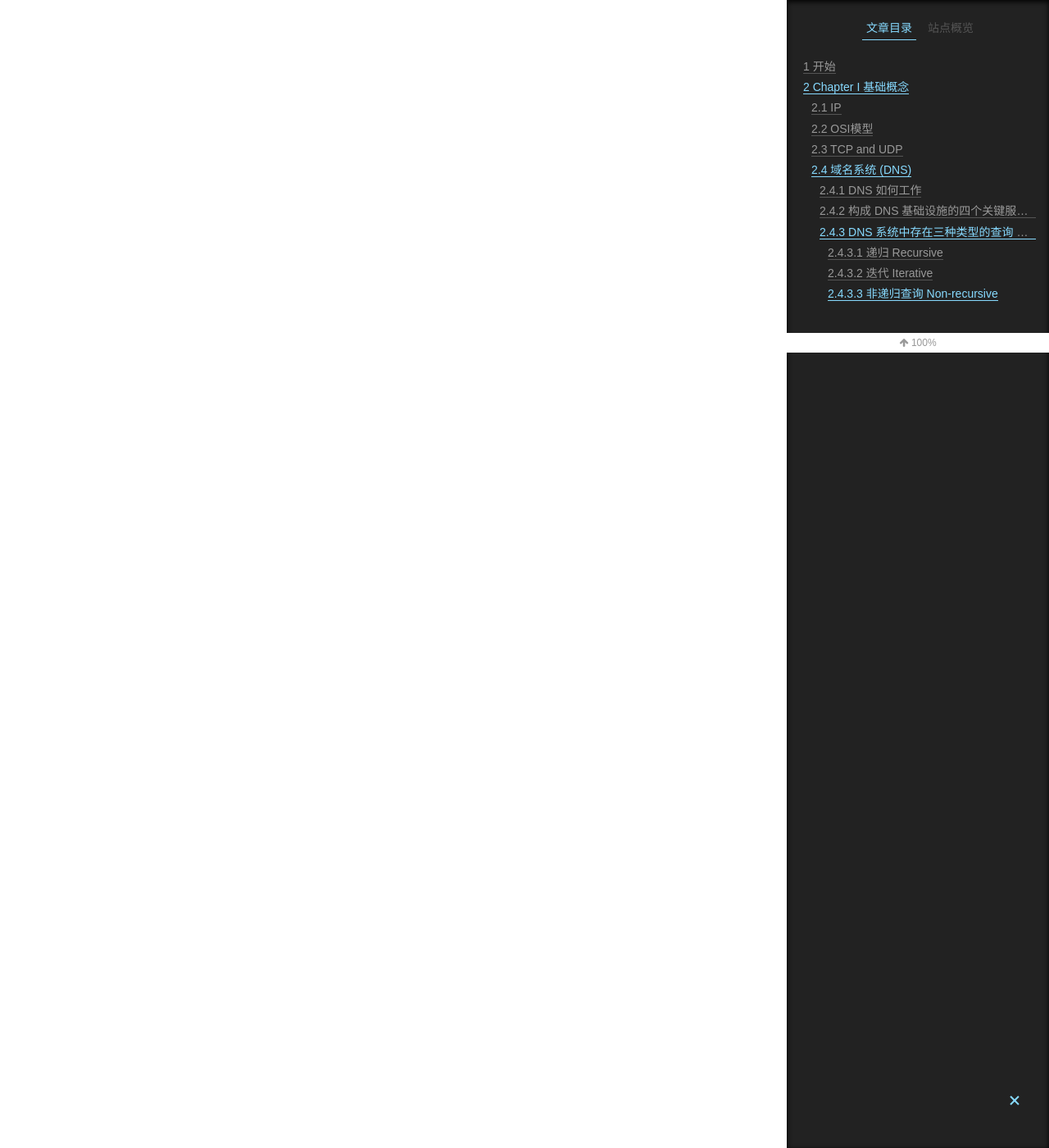
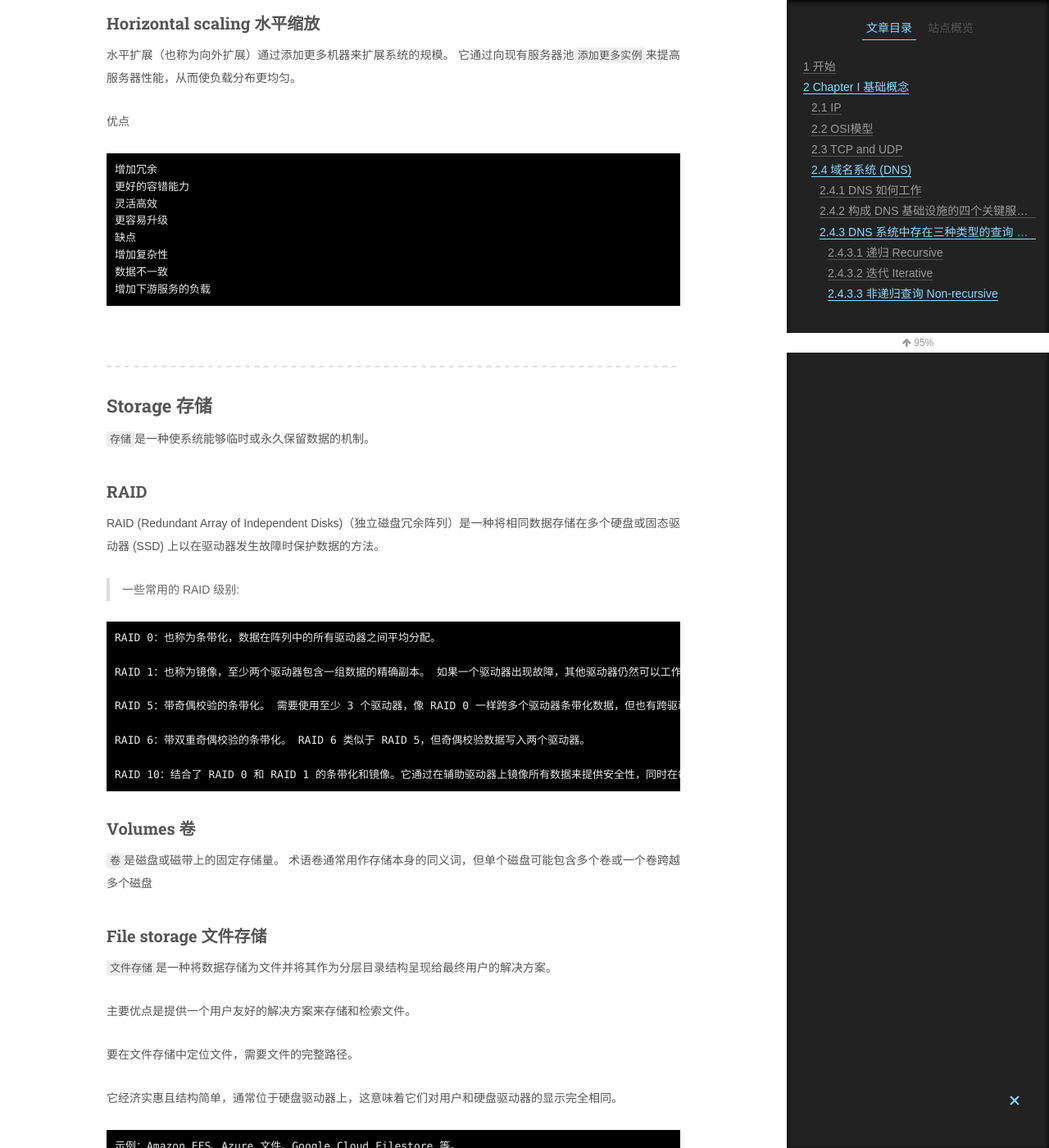
Before and after one commit to landybird/landybird.github.io, a Jekyll site: the page built from _posts/2022-12-12-系统设计.md, in a window 1280 px wide and 1400 px high, scrolled down 28421 px. Shown: the whole window at 82% size. Built offline with Jekyll 4.4.1, drawn with Linux system fonts in a browser that asks for light colours; some web fonts are replaced; a script that is not in the unit is left out; comment, search, counter and statistics services are not loaded; some of the changed text lies outside the part shown.

Commit message:
Update 2022-12-12-系统设计.md

```diff
--- a/_posts/2022-12-12-系统设计.md
+++ b/_posts/2022-12-12-系统设计.md
@@ -3,7 +3,7 @@ title: System Design 系统设计
 description: 了解如何大规模设计系统并准备系统设计面试
 categories:
 - System Design
-tags:
+  tags:
 - System Design
 ---
 
@@ -12,6 +12,8 @@ tags:
 
 
 > 原文引用 -- [System Design](https://kps.hashnode.dev/system-design-the-complete-course#heading-domain-name-system-dns)
+
+<br>
 
 
 # 开始
@@ -38,8 +40,15 @@ tags:
 
 ---
 
+<br>
+
+---
+
 
 # Chapter I 基础概念
+
+
+<br>
 
 ---
 
@@ -109,6 +118,10 @@ IPv6 是 1998 年引入的新协议。
     示例：它们更常用于消费设备和个人用途。
 
 
+
+<br>
+
+---
 
 ## OSI模型
 
@@ -208,6 +221,12 @@ Web 浏览器和电子邮件客户端等软件应用程序依赖`应用程序层
 两个设备的`物理层`还必须就信号约定达成一致，以便可以区分两个设备上的 1 和 0。
 
 
+
+<br>
+
+---
+
+
 ## TCP and UDP
 
 
@@ -260,6 +279,9 @@ TCP 提供从用户到服务器的有序数据传输（反之亦然），而 UDP
 
 
 
+<br>
+
+---
 
 
 
@@ -470,6 +492,12 @@ TTL 指定 DNS 客户端或服务器可以缓存记录的秒数。
 
     NS1
 
+
+<br>
+
+---
+
+
 ## 负载均衡 Load Balance
 
 `负载均衡`让我们可以在多个资源之间分配传入的网络流量，通过仅向在线资源发送请求来确保高可用性和可靠性,
@@ -581,7 +609,7 @@ DNS 负载平衡是在域名系统 (DNS) 中配置域的做法，以便客户端
 - `Weighted Round-robin`：建立在简单的 Round-robin 技术之上，使用管理员通过 DNS 记录分配的权重来考虑不同的服务器特性，例如计算和流量处理能力。
 
 - `最少连接`：新请求发送到当前与客户端的连接最少的服务器。
-每台服务器的相对计算能力是确定哪台服务器连接最少的因素。
+  每台服务器的相对计算能力是确定哪台服务器连接最少的因素。
 
 - `最短响应时间`：将请求发送到根据组合了最快响应时间和最少活动连接的公式选择的服务器。
 
@@ -628,6 +656,10 @@ DNS 负载平衡是在域名系统 (DNS) 中配置域的做法，以便客户端
 
     固定响应：返回请求的静态响应，例如错误消息。
 
+
+<br>
+
+---
 
 ## Clustering 集群
 
@@ -721,6 +753,10 @@ DNS 负载平衡是在域名系统 (DNS) 中配置域的做法，以便客户端
 
 此外，存储变得更难管理，共享存储设备必须防止节点相互覆盖，分布式数据存储必须保持同步。
 
+
+<br>
+
+---
 
 ## Caching 缓存
 
@@ -822,6 +858,12 @@ DNS 负载平衡是在域名系统 (DNS) 中配置域的做法，以便客户端
         我们可以通过让多个副本确认缓存中的写入来改进这一点。
 
 
+
+
+<br>
+
+---
+
 ## Content Delivery Network (CDN)  内容分发网络 (CDN)
 
 
@@ -890,6 +932,11 @@ DNS 负载平衡是在域名系统 (DNS) 中配置域的做法，以便客户端
     位置：如果我们的大多数观众位于 CDN 没有服务器的国家/地区，则我们网站上的数据可能需要比不使用任何 CDN 时传输得更远。
 
 
+
+<br>
+
+---
+
 ## Proxy 代理
 
 `代理服务器`是位于客户端和后端服务器之间的`硬件/软件中间件`。
@@ -956,3 +1003,176 @@ DNS 负载平衡是在域名系统 (DNS) 中配置域的做法，以便客户端
 通常，负载平衡器将流量路由到一组服务相同功能的服务器，而反向代理即使只有一个 Web 服务器或应用程序服务器也很有用。
 
 反向代理也可以充当负载均衡器，但反之则不行
+
+
+
+
+
+<br>
+
+---
+
+
+## Availability  可用性
+
+`可用性`是系统在特定时期内保持运行以执行其所需功能的时间。
+它是对系统、服务或机器在正常条件下保持运行的时间百分比的简单度量。
+
+
+如果可用性为 99.00%，则称其可用性为“2 个 9”，如果为 99.9%，则称为“3 个 9”，依此类推。
+
+<br>
+
+---
+
+
+## Scalability  可扩展性
+
+`可扩展性`是衡量系统通过添加或删除资源来满足需求来响应变化的能力。
+
+
+### Vertical scaling  垂直缩放
+
+垂直扩展（也称为向上扩展）通过为现有机器增加更多功能来扩展系统的可扩展性。
+换句话说，垂直扩展是指通过`增加硬件容量`来提高应用程序的能力。
+
+优点
+
+    易于实施
+    更易于管理
+    数据一致
+    缺点
+    停机时间长的风险
+    更难升级
+    可能是单点故障
+
+
+
+### Horizontal scaling 水平缩放
+
+
+水平扩展（也称为向外扩展）通过添加更多机器来扩展系统的规模。
+它通过向现有服务器池`添加更多实例`来提高服务器性能，从而使负载分布更均匀。
+
+优点
+
+    增加冗余
+    更好的容错能力
+    灵活高效
+    更容易升级
+    缺点
+    增加复杂性
+    数据不一致
+    增加下游服务的负载
+
+
+
+<br>
+
+---
+
+
+##  Storage  存储
+
+`存储`是一种使系统能够临时或永久保留数据的机制。
+
+
+
+### RAID
+
+RAID (Redundant Array of Independent Disks)（独立磁盘冗余阵列）是一种将相同数据存储在多个硬盘或固态驱动器
+(SSD) 上以在驱动器发生故障时保护数据的方法。
+
+
+> 一些常用的 RAID 级别:
+
+    RAID 0：也称为条带化，数据在阵列中的所有驱动器之间平均分配。
+
+    RAID 1：也称为镜像，至少两个驱动器包含一组数据的精确副本。 如果一个驱动器出现故障，其他驱动器仍然可以工作。
+
+    RAID 5：带奇偶校验的条带化。 需要使用至少 3 个驱动器，像 RAID 0 一样跨多个驱动器条带化数据，但也有跨驱动器分布的奇偶校验。
+
+    RAID 6：带双重奇偶校验的条带化。 RAID 6 类似于 RAID 5，但奇偶校验数据写入两个驱动器。
+
+    RAID 10：结合了 RAID 0 和 RAID 1 的条带化和镜像。它通过在辅助驱动器上镜像所有数据来提供安全性，同时在每组驱动器上使用条带化来加速数据传输。RAID 0：也称为条带化，数据在阵列中的所有驱动器之间平均分配。
+
+
+### Volumes 卷
+
+`卷`是磁盘或磁带上的固定存储量。
+术语卷通常用作存储本身的同义词，但单个磁盘可能包含多个卷或一个卷跨越多个磁盘
+
+
+### File storage  文件存储
+
+
+`文件存储`是一种将数据存储为文件并将其作为分层目录结构呈现给最终用户的解决方案。
+
+主要优点是提供一个用户友好的解决方案来存储和检索文件。
+
+要在文件存储中定位文件，需要文件的完整路径。
+
+它经济实惠且结构简单，通常位于硬盘驱动器上，这意味着它们对用户和硬盘驱动器的显示完全相同。
+
+    示例：Amazon EFS、Azure 文件、Google Cloud Filestore 等。
+
+
+### Block storage 块存储
+
+
+`块存储`将数据分成块（块）并将它们存储为单独的块。
+
+每个数据块都有一个唯一的标识符，这允许存储系统将较小的数据块放在最方便的地方。
+
+块存储还将数据与用户环境分离，允许数据分布在多个环境中。
+
+这会创建多个数据路径，并允许用户快速检索数据。
+
+当用户或应用程序向块存储系统请求数据时，底层存储系统重新组合数据块并将数据呈现给用户或应用程序
+
+    示例：亚马逊 EBS。
+
+
+### Object Storage 对象存储
+
+
+`对象存储`，也称为基于对象的存储，将数据文件分解为称为对象的片段。
+
+然后它将这些对象存储在一个存储库中，该存储库可以分布在多个联网系统中。
+
+    示例：Amazon S3、Azure Blob Storage、Google Cloud Storage 等。
+
+### NAS 网络附加存储
+
+
+`NAS（网络附加存储）`是连接到网络的存储设备，允许授权网络用户从中央位置存储和检索数据。
+
+
+NAS 设备是灵活的，这意味着当我们需要额外的存储空间时，我们可以添加到现有的空间中。
+
+
+它速度更快、成本更低，并提供现场公共云的所有优势，让我们能够完全控制。
+
+
+### 硬盘文件系统 HDFS (`The Hadoop Distributed File System`)
+
+`Hadoop 分布式文件系统 (HDFS)` 是一种分布式文件系统，旨在在商用硬件上运行。
+
+HDFS 具有高度容错性，旨在部署在低成本硬件上。
+
+HDFS 提供对应用程序数据的高吞吐量访问，适用于具有大型数据集的应用程序。
+
+它与现有的分布式文件系统有很多相似之处。
+
+HDFS 旨在跨大型集群中的机器可靠地存储非常大的文件。
+
+它将每个文件存储为一系列块，文件中除最后一个块外的所有块都具有相同的大小, 复制文件的块以实现容错。
+
+
+
+<br>
+
+---
+
+
+# Chapter II 数据库
```
